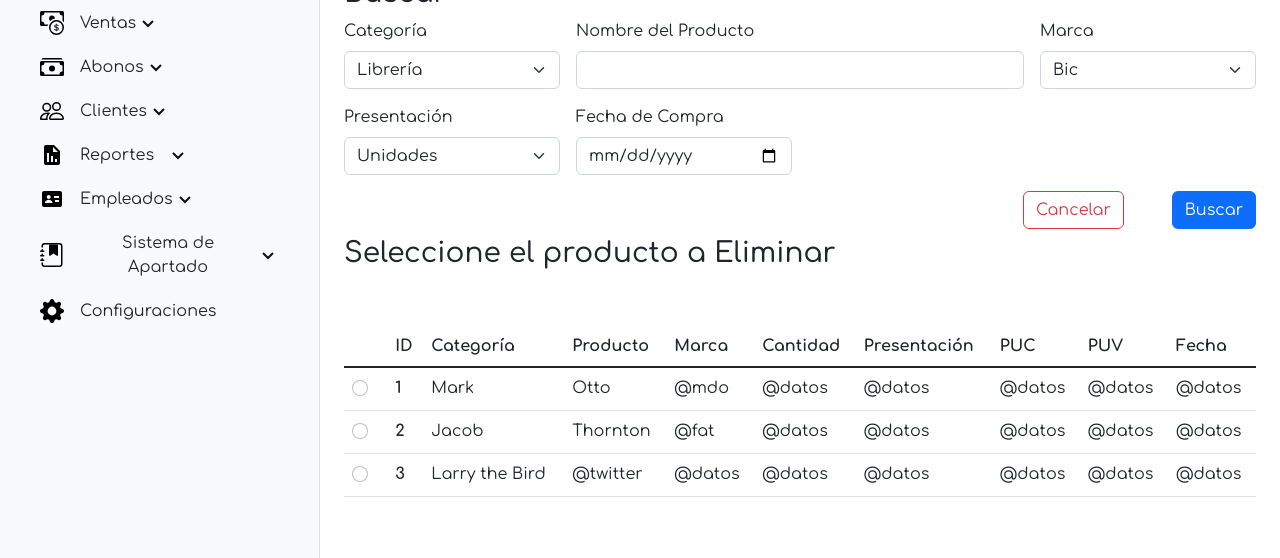
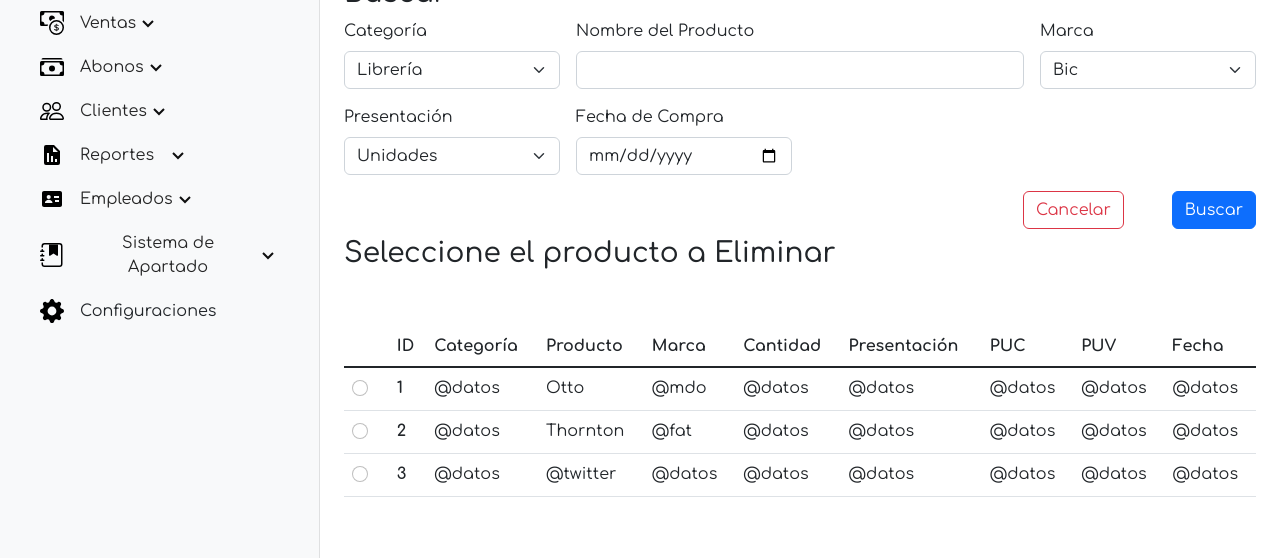
Before and after one commit to Kate505/Lib, a website: page inventarioDelete.html in a window 1280 px wide. Shown: the part 219-777 px from the top of the page. Drawn offline with nearby package versions, Linux system fonts and the light colour scheme.

Commit message:
modified:   catalogo.html 	modified:   clientesUpdate.html 	modified:   empleadoDelete.html 	modified:   empleadoUpdate.html 	modified:   inventarioDelete.html 	modified:   inventarioUpdate.html 	modified:   reservaDelete.html 	modified:   reservaUpdate.html

```diff
--- a/inventarioDelete.html
+++ b/inventarioDelete.html
@@ -290,7 +290,7 @@
                   </div>
                 </th>
                 <th scope="row">1</th>
-                <td>Mark</td>
+                <td>@datos</td>
                 <td>Otto</td>
                 <td>@mdo</td>
                 <td>@datos</td>
@@ -306,7 +306,7 @@
                   </div>
                 </th>
                 <th scope="row">2</th>
-                <td>Jacob</td>
+                <td>@datos</td>
                 <td>Thornton</td>
                 <td>@fat</td>
                 <td>@datos</td>
@@ -322,7 +322,7 @@
                   </div>
                 </th>
                 <th scope="row">3</th>
-                <td>Larry the Bird</td>
+                <td>@datos</td>
                 <td>@twitter</td>
                 <td>@datos</td>
                 <td>@datos</td>
```
Also changed, not shown: catalogo.html (+8 -2 lines), clientesUpdate.html (+1 -1 lines), empleadoDelete.html (+1 -1 lines), empleadoUpdate.html (+1 -1 lines), inventarioUpdate.html (+3 -3 lines), reservaDelete.html (+2 -2 lines), reservaUpdate.html (+2 -2 lines).
